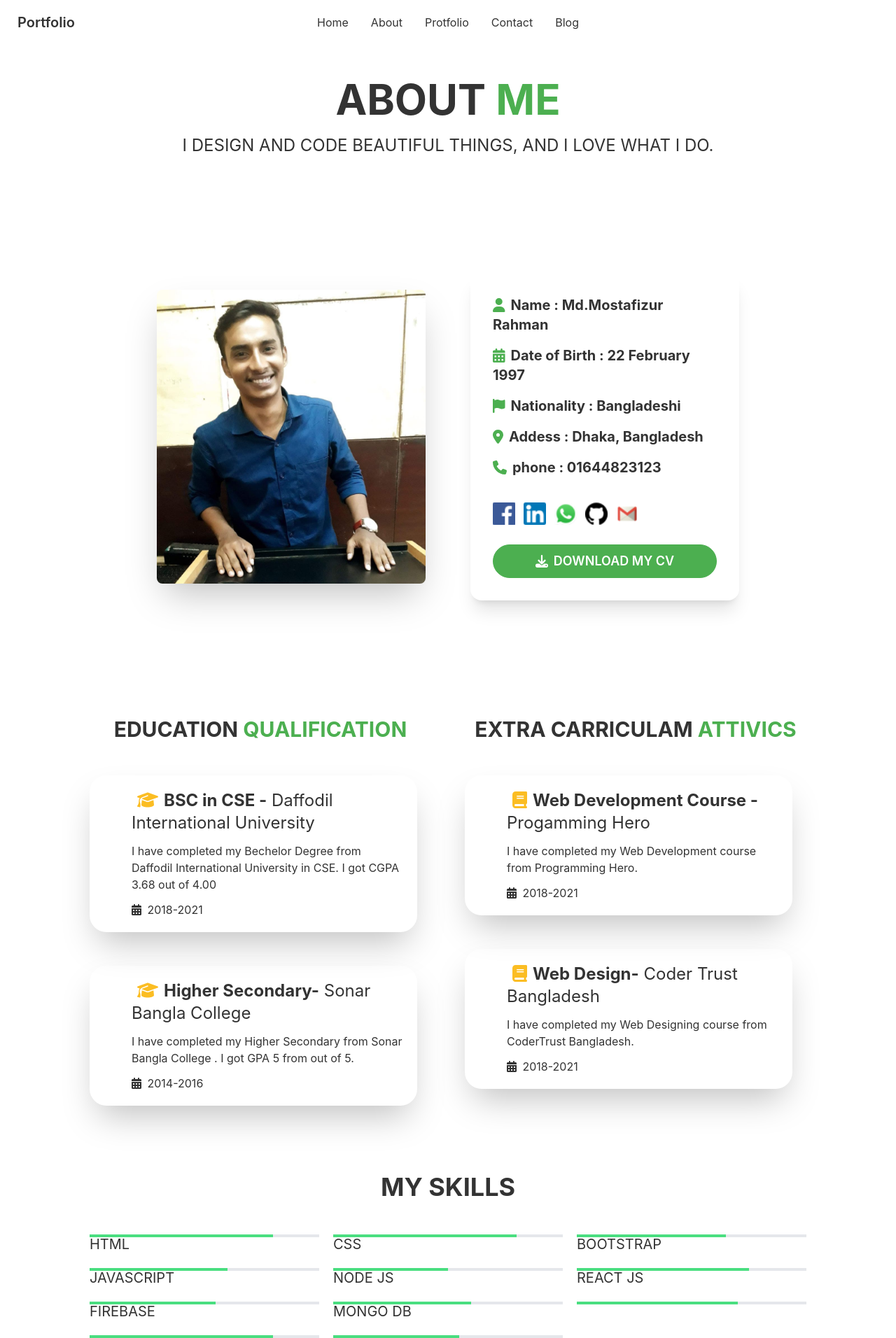
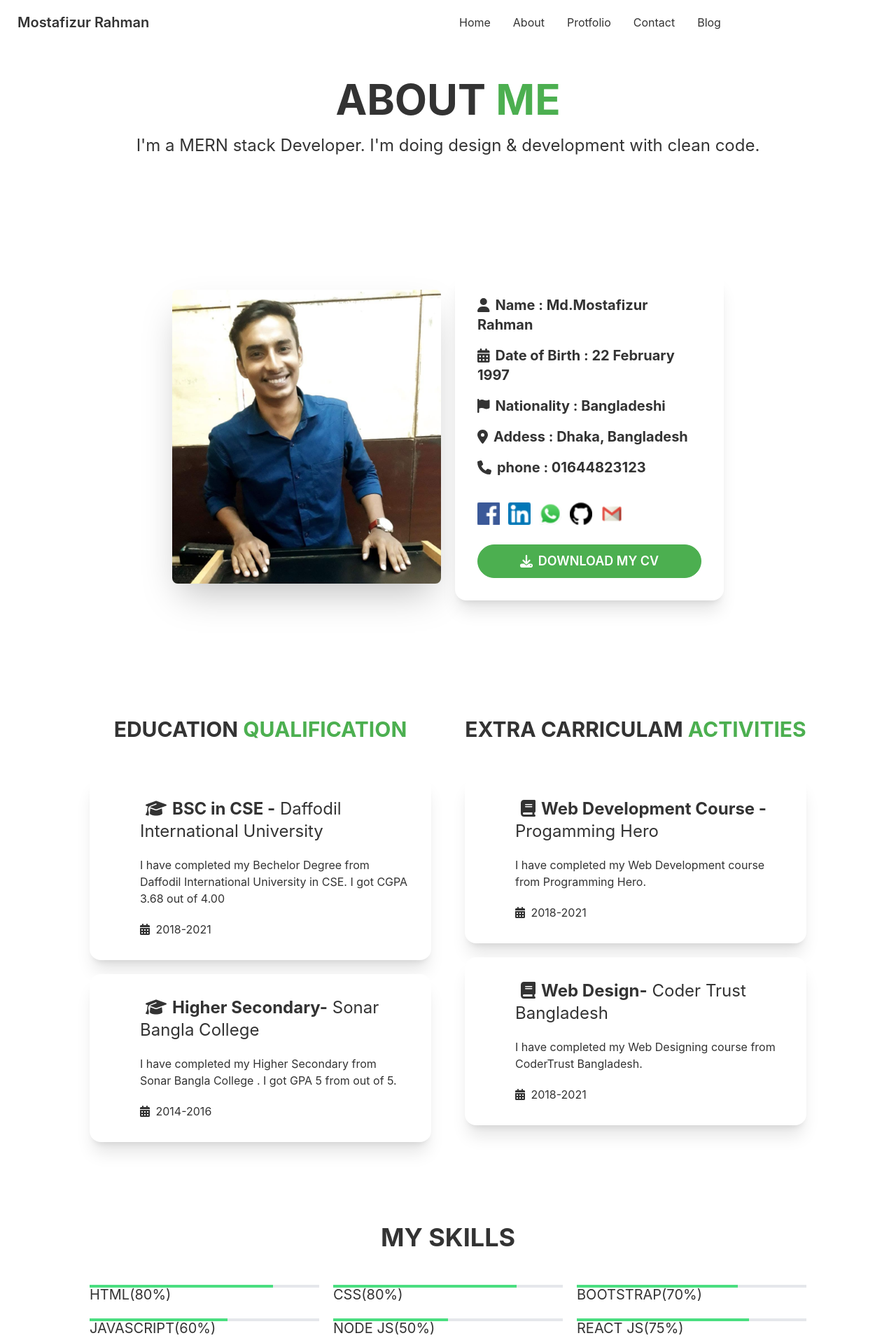
Before and after one commit to Mostafizur10681/my-protfolio, a React (Create React App) app: page /about in a window 1280 px wide. Shown: the top 1912 px of the page at 70% size. Built offline with nearby package versions, Linux system fonts and the light colour scheme.

Commit message:
doing responsive & add social media link

```diff
--- a/src/components/Pages/About/About.js
+++ b/src/components/Pages/About/About.js
@@ -14,26 +14,26 @@ import Skills from './Skills';
 
 const About = () => {
     return (
-        <div>
-            <div className='mt-12'>
+        <div className='mt-12'>
+            <div>
                 <h1 className='font-bold uppercase text-3xl lg:text-6xl text-center mb-5'>About <span className='text-primary'>Me</span></h1>
-                <p className='text-center text-md lg:text-2xl'>I DESIGN AND CODE BEAUTIFUL THINGS, AND I LOVE WHAT I DO.</p>
+                <p className='text-center text-md lg:text-2xl'>I'm a MERN stack Developer. I'm doing design & development with clean code.</p>
                 <div class="hero min-h-screen">
-                    <div class="hero-content flex-col lg:flex-row">
-                        <img src={profile} class="max-w-sm rounded-lg shadow-2xl mr-12" />
-                        <div class="card w-96 bg-base-100 shadow-xl">
+                    <div class="hero-content flex-col gap-5 lg:flex-row">
+                        <img src={profile} class="w-80 lg:w-96  rounded-lg shadow-2xl" />
+                        <div class="card w-72 lg:w-96 bg-base-100 shadow-xl">
                             <div class="card-body">
-                                <h5 class="text-xl font-bold mb-2 "><FontAwesomeIcon className='text-primary mr-2' icon={faUser}></FontAwesomeIcon>Name : Md.Mostafizur Rahman</h5>
-                                <h5 class="text-xl font-bold mb-2 "><FontAwesomeIcon className='text-primary mr-2' icon={faCalendarDays}></FontAwesomeIcon>Date of Birth : 22 February 1997</h5>
-                                <h5 class="text-xl font-bold mb-2 "><FontAwesomeIcon className='text-primary mr-2' icon={faFlag}></FontAwesomeIcon>Nationality : Bangladeshi</h5>
-                                <h5 class="text-xl font-bold mb-2"><FontAwesomeIcon className='text-primary mr-2' icon={faLocationDot}></FontAwesomeIcon>Addess : Dhaka, Bangladesh</h5>
-                                <h5 class="text-xl font-bold mb-2"><FontAwesomeIcon className='text-primary mr-2' icon={faPhone}></FontAwesomeIcon>phone : 01644823123</h5>
+                                <h5 class="text-xl font-bold mb-2 "><FontAwesomeIcon className=' mr-2' icon={faUser}></FontAwesomeIcon>Name : Md.Mostafizur Rahman</h5>
+                                <h5 class="text-xl font-bold mb-2 "><FontAwesomeIcon className=' mr-2' icon={faCalendarDays}></FontAwesomeIcon>Date of Birth : 22 February 1997</h5>
+                                <h5 class="text-xl font-bold mb-2 "><FontAwesomeIcon className=' mr-2' icon={faFlag}></FontAwesomeIcon>Nationality : Bangladeshi</h5>
+                                <h5 class="text-xl font-bold mb-2"><FontAwesomeIcon className=' mr-2' icon={faLocationDot}></FontAwesomeIcon>Addess : Dhaka, Bangladesh</h5>
+                                <h5 class="text-xl font-bold mb-2"><FontAwesomeIcon className=' mr-2' icon={faPhone}></FontAwesomeIcon>phone : 01644823123</h5>
                                 <div className='flex items-center my-5'>
-                                    <Link to='#'><img className='mr-3 w-8' src={facebook} alt="" /></Link>
-                                    <Link to='#'><img className='mr-3 w-8' src={linkedin} alt="" /></Link>
+                                    <a href="https://www.facebook.com/profile.php?id=100010110405257" target='_blank'><img className='mr-3 w-8' src={facebook} alt="" /></a>
+                                    <a href="https://www.linkedin.com/in/md-mostafizur-rahman/" target="_blank"><img className='mr-3 w-8' src={linkedin} alt="" /></a>
                                     <Link to='#'><img className='mr-3 w-8' src={whatsApp} alt="" /></Link>
-                                    <Link to='#'><img className='mr-3 w-8' src={github} alt="" /></Link>
-                                    <Link to='#'><img className='mr-3 w-8' src={mail} alt="" /></Link>
+                                    <a href="https://github.com/Mostafizur10681" target='_blank'><img className='mr-3 w-8' src={github} alt="" /></a>
+                                    <a href="mailto: mostafizur15-10681@diu.edu.bd"><img className='mr-3 w-8' src={mail} alt="" /></a>
                                 </div>
                                 <button class="btn btn-primary rounded-full text-lg text-white"><FontAwesomeIcon className='mr-2' icon={faDownload}></FontAwesomeIcon>Download My CV</button>
                             </div>
--- a/src/components/Pages/About/Education.js
+++ b/src/components/Pages/About/Education.js
@@ -8,36 +8,47 @@ const Education = () => {
             <div className='grid grid-cols-1 lg:grid-cols-2 gap-12'>
                 <div>
                     <h1 className='text-center font-bold mb-12 text-3xl uppercase'>EDUCATION <span className='text-primary'> Qualification</span></h1>
-                    <div className='p-5 mr-5  rounded-3xl shadow-2xl'>
-                        <h2 className='text-2xl pl-10'><FontAwesomeIcon className='text-warning text-2xl pl-2 mr-2' icon={faGraduationCap}></FontAwesomeIcon><span className='font-bold'>BSC in CSE -</span> <span>Daffodil International University</span></h2>
+                    <div class="card w-full bg-base-100 mb-5 shadow-xl">
+                        <div class="card-body">
+                            <h2 className='text-2xl pl-10'><FontAwesomeIcon className=' text-2xl pl-2 mr-2' icon={faGraduationCap}></FontAwesomeIcon><span className='font-bold'>BSC in CSE -</span> <span>Daffodil International University</span></h2>
                             <p className='pl-10 py-3'>I have completed my Bechelor Degree from Daffodil International University
                                 in CSE. I got CGPA 3.68 out of 4.00
                             </p>
                             <p className='pl-10'><FontAwesomeIcon className='mr-1' icon={faCalendarDays}></FontAwesomeIcon> 2018-2021</p>
                         </div>
-                    <div className=' p-5 mr-5 mt-12 rounded-3xl shadow-2xl'>
-                        <h2 className='text-2xl pl-10 '><FontAwesomeIcon className='text-warning text-2xl pl-2 mr-2' icon={faGraduationCap}></FontAwesomeIcon><span className='font-bold'>Higher Secondary-</span> <span>Sonar Bangla College</span></h2>
+                    </div>
+                    <div class="card w-full bg-base-100 mb-5 shadow-xl">
+                        <div class="card-body">
+                            <h2 className='text-2xl pl-10 '><FontAwesomeIcon className=' text-2xl pl-2 mr-2' icon={faGraduationCap}></FontAwesomeIcon><span className='font-bold'>Higher Secondary-</span> <span>Sonar Bangla College</span></h2>
                             <p className='pl-10 py-3'>I have completed my Higher Secondary from Sonar Bangla College
                                 . I got GPA 5 from out of 5.
                             </p>
                             <p className='pl-10'><FontAwesomeIcon className='mr-1' icon={faCalendarDays}></FontAwesomeIcon> 2014-2016</p>
                         </div>
                     </div>
+
+                </div>
                 <div>
-                    <h1 className='text-center font-bold mb-12 text-3xl uppercase'>Extra Carriculam <span className='text-primary'>Attivics</span></h1>
-                    <div className='p-5 mr-5 mb-5 rounded-3xl shadow-2xl'>
-                        <h2 className='text-2xl pl-10'><FontAwesomeIcon className='text-warning text-2xl pl-2 mr-2' icon={faBook}></FontAwesomeIcon><span className='font-bold'>Web Development Course -</span> <span>Progamming Hero</span></h2>
+                    <h1 className='text-center font-bold mb-12 text-3xl uppercase'>Extra Carriculam <span className='text-primary'>Activities</span></h1>
+                    <div class="card w-full bg-base-100 mb-5 shadow-xl">
+                        <div class="card-body">
+                            <h2 className='text-2xl pl-10'><FontAwesomeIcon className=' text-2xl pl-2 mr-2' icon={faBook}></FontAwesomeIcon><span className='font-bold'>Web Development Course -</span> <span>Progamming Hero</span></h2>
                             <p className='pl-10 py-3'>I have completed my Web Development course from Programming Hero.
                             </p>
                             <p className='pl-10'><FontAwesomeIcon className='mr-1' icon={faCalendarDays}></FontAwesomeIcon> 2018-2021</p>
                         </div>
-                    <div className='p-5 mr-5 mt-12 rounded-3xl shadow-2xl'>
-                        <h2 className='text-2xl pl-10'><FontAwesomeIcon className='text-warning text-2xl pl-2 mr-2' icon={faBook}></FontAwesomeIcon><span className='font-bold'>Web Design-</span> <span>Coder Trust Bangladesh</span></h2>
+                    </div>
+
+                    <div class="card w-full bg-base-100 mb-5 shadow-xl">
+                        <div class="card-body">
+                            <h2 className='text-2xl pl-10'><FontAwesomeIcon className=' text-2xl pl-2 mr-2' icon={faBook}></FontAwesomeIcon><span className='font-bold'>Web Design-</span> <span>Coder Trust Bangladesh</span></h2>
                             <p className='pl-10 py-3'>I have completed my Web Designing course from CoderTrust Bangladesh.
                             </p>
                             <p className='pl-10'><FontAwesomeIcon className='mr-1' icon={faCalendarDays}></FontAwesomeIcon> 2018-2021</p>
 
                         </div>
+                    </div>
+
                 </div>
             </div>
 
--- a/src/components/Pages/About/Skills.js
+++ b/src/components/Pages/About/Skills.js
@@ -7,49 +7,46 @@ const Skills = () => {
             <div>
                 <div className='grid grid-cols-1 lg:grid-cols-3 gap-5 mb-8'>
                     <div class=" bg-gray-200 mb-3 h-1">
-                        <div class="bg-green-400 uppercase h-1 text-xl " style={{ width: '80%' }} >HTML</div>
+                        <div class="bg-green-400 uppercase h-1 text-xl " style={{ width: '80%' }} >HTML(80%)</div>
                     </div>
                     <div class="mb-3 bg-gray-200 h-1">
-                        <div class="bg-green-400 uppercase h-1 text-xl " style={{ width: '80%' }} >CSS</div>
+                        <div class="bg-green-400 uppercase h-1 text-xl " style={{ width: '80%' }} >CSS(80%)</div>
                     </div>
                     <div class=" mb-3 bg-gray-200 h-1">
-                        <div class="bg-green-400 uppercase  h-1 text-xl" style={{ width: '65%' }} >Bootstrap</div>
+                        <div class="bg-green-400 uppercase  h-1 text-xl" style={{ width: '70%' }} >Bootstrap(70%)</div>
                     </div>
                 </div>
 
                 <div className='grid grid-cols-1 lg:grid-cols-3 gap-5 mb-8'>
                     <div class="w-full bg-gray-200 mb-3 h-1">
-                        <div class="bg-green-400 uppercase h-1 text-xl" style={{ width: '60%' }} >JavaScript</div>
+                        <div class="bg-green-400 uppercase h-1 text-xl" style={{ width: '60%' }} >JavaScript(60%)</div>
                     </div>
 
                     <div class="w-full bg-gray-200 mb-3 h-1">
-                        <div class="bg-green-400 uppercase h-1 text-xl" style={{ width: '50%' }}>Node js</div>
+                        <div class="bg-green-400 uppercase h-1 text-xl" style={{ width: '50%' }}>Node js(50%)</div>
                     </div>
 
                     <div class="w-full bg-gray-200 mb-3 h-1">
-                        <div class="bg-green-400 uppercase h-1 text-xl" style={{ width: '75%' }}>React JS</div>
+                        <div class="bg-green-400 uppercase h-1 text-xl" style={{ width: '75%' }}>React JS(75%)</div>
                     </div>
                 </div>
 
                 <div className='grid grid-cols-1 lg:grid-cols-3 mb-8 gap-5'>
                     <div class="w-full bg-gray-200 mb-3 h-1">
-                        <div class="bg-green-400 uppercase h-1 text-xl" style={{ width: '55%' }}>Firebase</div>
+                        <div class="bg-green-400 uppercase h-1 text-xl" style={{ width: '65%' }}>Firebase(65%)</div>
                     </div>
 
                     <div class="w-full bg-gray-200 mb-3 h-1">
-                        <div class="bg-green-400 uppercase h-1 text-xl" style={{ width: '60%' }}>Mongo DB</div>
+                        <div class="bg-green-400 uppercase h-1 text-xl" style={{ width: '60%' }}>Mongo DB(60%)</div>
                     </div>
                     <div class="w-full bg-gray-200 mb-3 h-1">
-                        <div class="bg-green-400 uppercase h-1 text-xl" style={{ width: '70%' }}></div>
+                        <div class="bg-green-400 uppercase h-1 text-xl" style={{ width: '80%' }}>Tailwind CSS(80%)</div>
                     </div>
                 </div>
                 <div className='grid grid-cols-1 lg:grid-cols-3 gap-5'>
-                    <div class="w-full bg-gray-200 mb-3 h-1">
-                        <div class="bg-green-400 uppercase h-1 text-xl" style={{ width: '80%' }}>Tailwind CSS</div>
-                    </div>
 
                     <div class="w-full bg-gray-200 mb-3 h-1">
-                        <div class="bg-green-400 uppercase h-1 text-xl" style={{ width: '55%' }}>Express JS</div>
+                        <div class="bg-green-400 uppercase h-1 text-xl" style={{ width: '55%' }}>Express JS(55%)</div>
                     </div>
                 </div>
 
--- a/src/components/Pages/Home/Banner.js
+++ b/src/components/Pages/Home/Banner.js
@@ -7,7 +7,9 @@ import { faCoffee, faUser, faBox } from '@fortawesome/free-solid-svg-icons'
 import { Link } from 'react-router-dom';
 
 
+
 const Banner = () => {
+
     return (
         <div class="hero min-h-screen " style={{
             background: `url(${dark})`,
@@ -17,8 +19,9 @@ const Banner = () => {
                 <img class="mask w-96 mask-circle" src={profile} />
                 <div>
                     <h6 className='text-lg uppercase font-bold text-white'>HI There!</h6>
-                    <h1 class="text-5xl font-bold text-white">I'm A <span className='text-primary'>MERN Stack Developer</span></h1>
-                    <p class="py-6 text-white">This is Md. Mostafizur Rahman. I'm MERN stack developer. I'm  a skilled person.
+                    <h1 class="text-5xl font-bold text-white">I'm A <span className='text-primary word'>MERN Stack Developer</span></h1>
+                    <p class="py-6 text-white">This is Md. Mostafizur Rahman. I'm MERN stack developer. I'm expertise in HTML, CSS, Bootstrap, Tailwind CSS,
+                        JavaScript, MongoDB, ExpressJS, ReactJS, Node JS. I also know about some tools like Firbase, Heroku, Netlify, Github etc  I'm  a skilled person.
                         I'm also dedicated and good learner.
                     </p>
                     <Link to='/about'><button class="btn btn-active btn-primary mr-5 rounded-full text-white"><FontAwesomeIcon className='mr-2' icon={faUser}></FontAwesomeIcon>More About Me</button></Link>
--- a/src/components/Pages/Portfolio/Portfolio.js
+++ b/src/components/Pages/Portfolio/Portfolio.js
@@ -6,10 +6,10 @@ import macBook from '../../assets/macBook.jpg';
 
 const Protfolio = () => {
     return (
-        <div className='text-center px-12 my-12'>
+        <div className='text-center px-5 lg:px-12 my-12'>
             <h1 className='text-center font-bold mb-12 text-5xl uppercase'>My <span className='text-primary'>Protfolio</span></h1>
             <div className='grid grid-cols-1 lg:grid-cols-3 md:grid-cols-2'>
-                <div class="card card-compact mb-8 w-96 bg-base-100 shadow-xl">
+                <div class="card card-compact mb-5 w-72 lg:w-96 bg-base-100 shadow-xl">
                     <figure>
                         <img src={gadget} alt="Shoes" />
                     </figure>
@@ -19,7 +19,7 @@ const Protfolio = () => {
                         </div>
                     </div>
                 </div>
-                <div class="card card-compact mb-8 w-96 bg-base-100 shadow-xl">
+                <div class="card card-compact mb-5 w-72 lg:w-96 bg-base-100 shadow-xl">
                     <figure>
                         <img src={carWareHouse} alt="Shoes" />
                     </figure>
@@ -29,7 +29,7 @@ const Protfolio = () => {
                         </div>
                     </div>
                 </div>
-                <div class="card card-compact mb-8 w-96 bg-base-100 shadow-xl">
+                <div class="card card-compact mb-5 w-72 lg:w-96 bg-base-100 shadow-xl">
                     <figure>
                         <img src={englishTutor} alt="Shoes" />
                     </figure>
@@ -39,7 +39,7 @@ const Protfolio = () => {
                         </div>
                     </div>
                 </div>
-                <div class="card card-compact mb-8 w-96 bg-base-100 shadow-xl">
+                <div class="card card-compact mb-5 w-72 lg:w-96 bg-base-100 shadow-xl">
                     <figure>
                         <img src={macBook} alt="Shoes" />
                     </figure>
--- a/src/components/Pages/shared/Footer.js
+++ b/src/components/Pages/shared/Footer.js
@@ -15,11 +15,11 @@ const Footer = () => {
             </div>
             <div>
                 <div class="grid grid-flow-col gap-4">
-                    <Link to='#'><img className='mr-3 w-8' src={facebook} alt="" /></Link>
-                    <Link to='#'><img className='mr-3 w-8' src={linkedin} alt="" /></Link>
+                    <a href="https://www.facebook.com/profile.php?id=100010110405257" target='_blank'><img className='mr-3 w-8' src={facebook} alt="" /></a>
+                    <a href="https://www.linkedin.com/in/md-mostafizur-rahman/" target="_blank"><img className='mr-3 w-8' src={linkedin} alt="" /></a>
                     <Link to='#'><img className='mr-3 w-8' src={whatsApp} alt="" /></Link>
-                    <Link to='#'><img className='mr-3 w-8' src={github} alt="" /></Link>
-                    <Link to='#'><img className='mr-3 w-8' src={mail} alt="" /></Link>
+                    <a href="https://github.com/Mostafizur10681" target='_blank'><img className='mr-3 w-8' src={github} alt="" /></a>
+                    <a href="mailto: mostafizur15-10681@diu.edu.bd"><img className='mr-3 w-8' src={mail} alt="" /></a>
                 </div>
             </div>
             <div>
--- a/src/components/Pages/shared/Navbar.js
+++ b/src/components/Pages/shared/Navbar.js
@@ -22,18 +22,13 @@ const Navbar = () => {
                         {menuItems}
                     </ul>
                 </div>
-                <a className="btn btn-ghost normal-case text-xl">Portfolio</a>
+                <Link to='/'><a className="btn btn-ghost normal-case text-xl">Mostafizur Rahman</a></Link>
             </div>
             <div className="navbar-center hidden lg:flex">
                 <ul className="menu menu-horizontal p-0">
                     {menuItems}
                 </ul>
             </div>
-            <div className="navbar-end">
-                <label tabIndex="1" for="dashboard-sidebar" className="btn btn-ghost lg:hidden">
-                    <svg xmlns="http://www.w3.org/2000/svg" className="h-5 w-5" fill="none" viewBox="0 0 24 24" stroke="currentColor"><path strokeLinecap="round" strokeLinejoin="round" strokeWidth="2" d="M4 6h16M4 12h8m-8 6h16" /></svg>
-                </label>
-            </div>
         </div>
     );
 };
```
Also changed, not shown: src/components/Pages/Contact/Contact.js (+10 -10 lines). Lines whose indentation alone changed are shown as unchanged.
